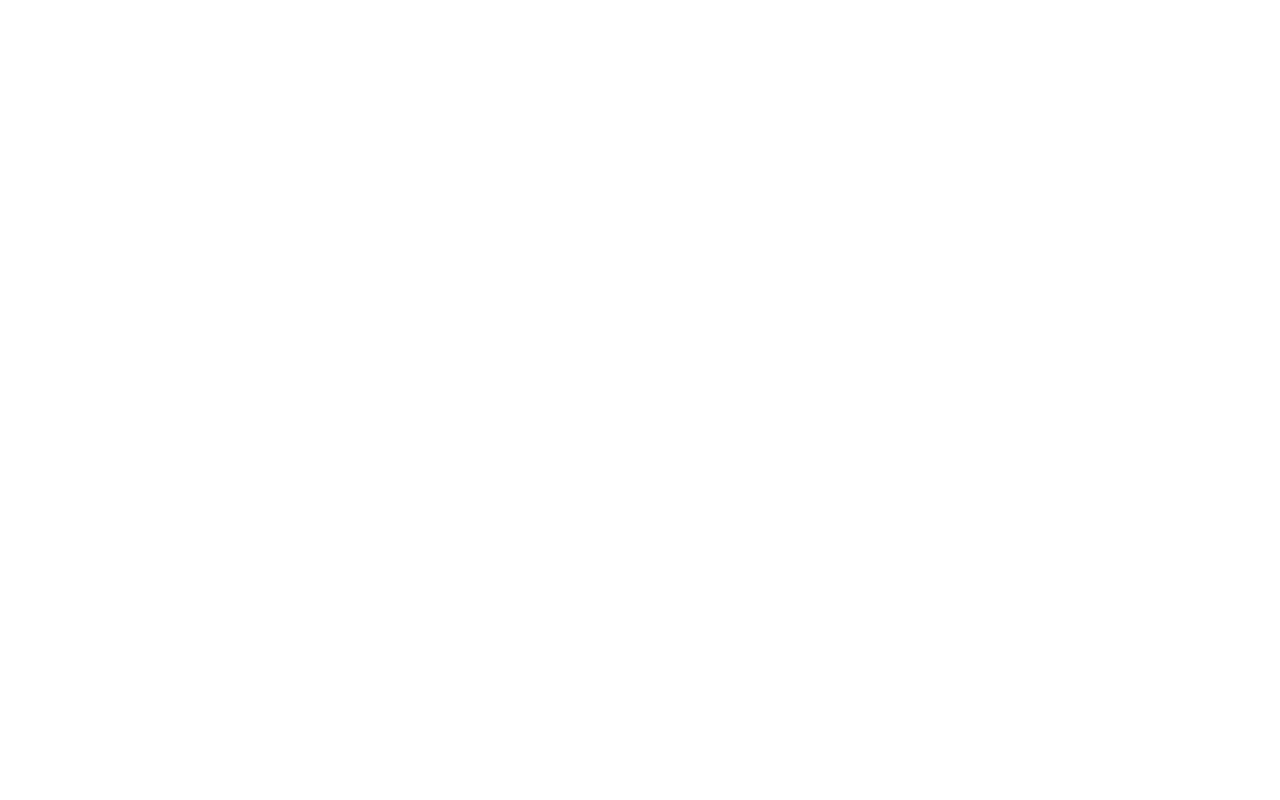
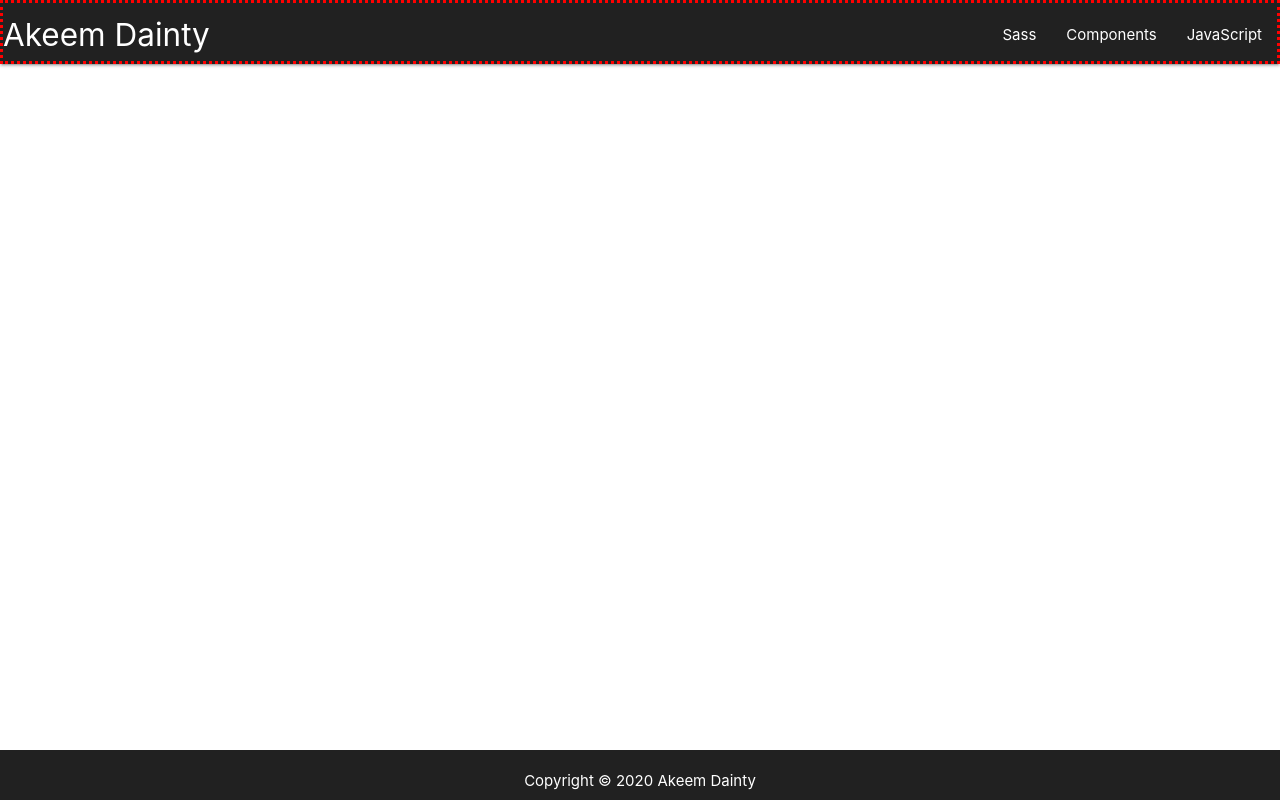
Before and after one commit to kodeitkeem/personal-website-sei, a plain HTML site: page index.html in a window 1280 px wide. Drawn offline with nearby package versions, Linux system fonts and the light colour scheme.

Commit message:
adds frame for content/styling

```diff
--- a/css/style.css
+++ b/css/style.css
@@ -0,0 +1,31 @@
+* {
+    box-sizing: border-box;
+    margin: 0;
+}
+
+body {
+    min-height: 100vh;
+    display: flex;
+    flex-direction: column;
+}
+
+.outline {
+    border: 3px dotted red;
+}
+
+nav {
+}
+
+header {
+    height: 200px;
+}
+
+main {
+    flex-grow: 1;
+}
+
+footer {
+    display: flex;
+    height: 50px;
+    justify-content: center;
+}
--- a/index.html
+++ b/index.html
@@ -3,17 +3,35 @@
 <head>
     <meta charset="UTF-8">
     <meta name="viewport" content="width=device-width, initial-scale=1.0">
-    <title>My Personal Website</title>
+    <title>Akeem's Personal SEI Website</title>
+
+    <!-- Compiled and minified CSS -->
+    <link rel="stylesheet" href="https://cdnjs.cloudflare.com/ajax/libs/materialize/1.0.0/css/materialize.min.css">
+    <link href="./css/style.css" type="text/css" rel="stylesheet">
+
+    <!-- Compiled and minified JavaScript -->
+    <script src="https://cdnjs.cloudflare.com/ajax/libs/materialize/1.0.0/js/materialize.min.js"></script>
+    <script defer src="./js/script.js"></script>
 </head>
 <body>
-    <nav>
-
+    <nav class="outline grey darken-4">
+        <div class="nav-wrapper">
+            <a href="#" class="brand-logo">Akeem Dainty</a>
+            <ul id="nav-mobile" class="right hide-on-med-and-down">
+                <li><a href="sass.html">Sass</a></li>
+                <li><a href="badges.html">Components</a></li>
+                <li><a href="collapsible.html">JavaScript</a></li>
+            </ul>
+         </div>
     </nav>
-    <header>
+    <header class="">
 
     </header>
-    <main>
+    <main class="">
 
     </main>
+    <footer class="page-footer grey darken-4">
+        <p class="center-text">Copyright © 2020 Akeem Dainty</p>
+    </footer>
 </body>
 </html>
```
Also changed, not shown: 1 other file.
